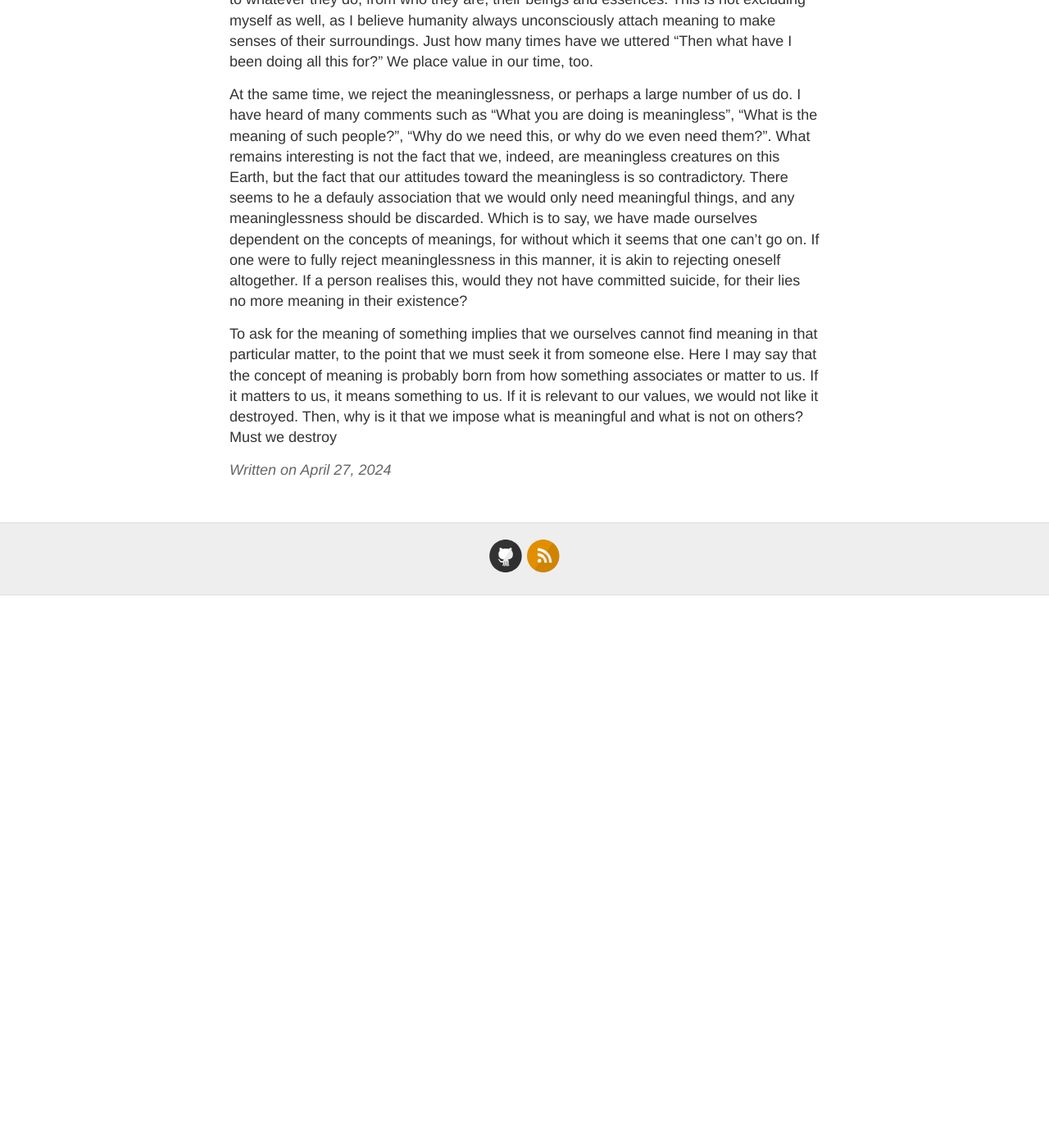
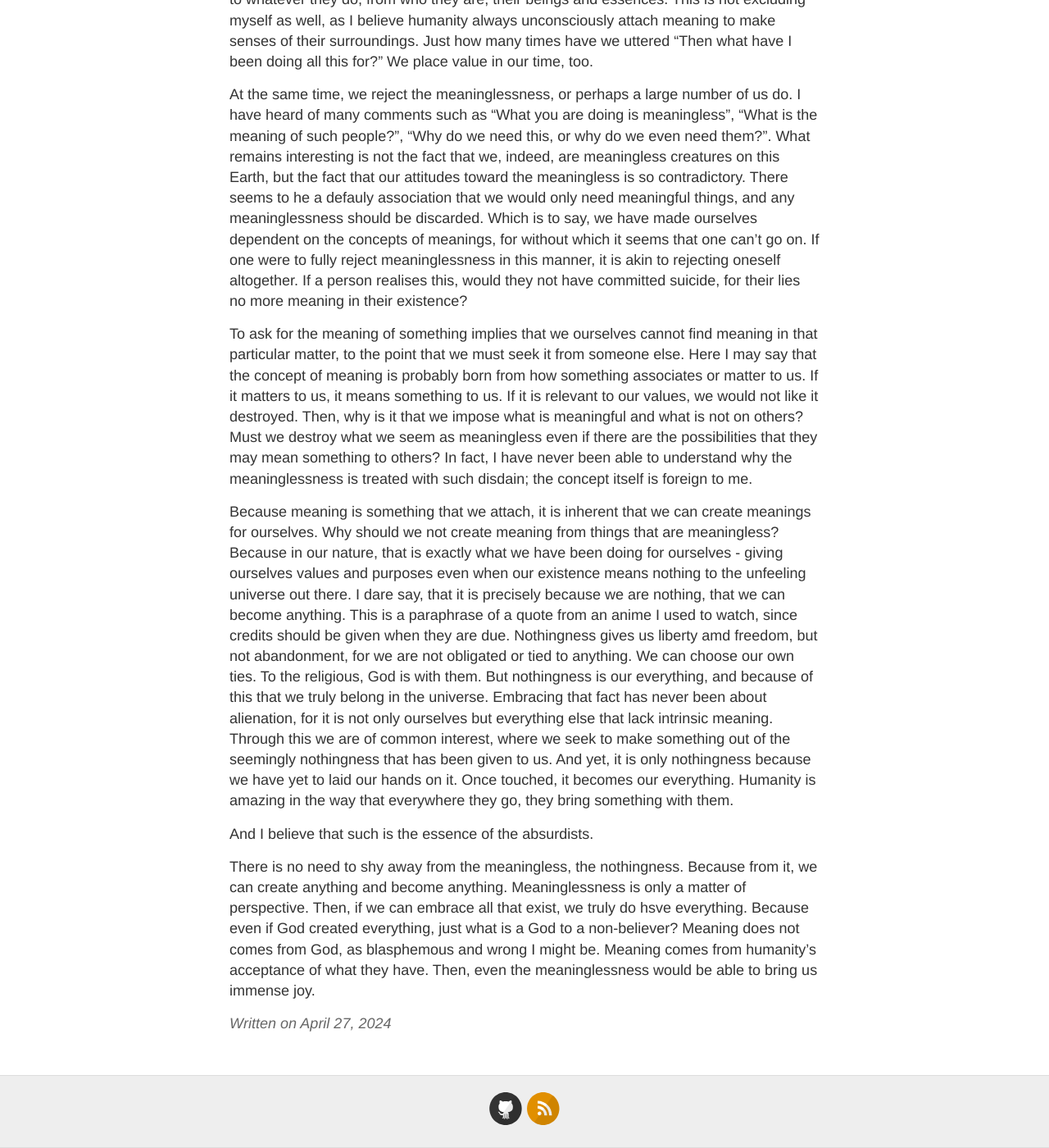
Before and after one commit to theduckshepherd/theduckshepherd.github.io, a Jekyll site: the page built from _posts/2024-04-27-discussion-this-world-is-a-contradiction.md, in a window 1280 px wide and 1400 px high, scrolled down 3598 px. Shown: the whole window at 82% size. Built offline with Jekyll 4.4.1, drawn with Linux system fonts in a browser that asks for light colours; before the commit the page ends 4324 px from its top, so only the background shows below that.

Commit message:
Update 2024-04-27-discussion-this-world-is-a-contradiction.md

```diff
--- a/_posts/2024-04-27-discussion-this-world-is-a-contradiction.md
+++ b/_posts/2024-04-27-discussion-this-world-is-a-contradiction.md
@@ -34,4 +34,10 @@ The components of the world are interconnected. Unironically, even though we hav
 
 At the same time, we reject the meaninglessness, or perhaps a large number of us do. I have heard of many comments such as "What you are doing is meaningless", "What is the meaning of such people?", "Why do we need this, or why do we even need them?". What remains interesting is not the fact that we, indeed, are meaningless creatures on this Earth, but the fact that our attitudes toward the meaningless is so contradictory. There seems to he a defauly association that we would only need meaningful things, and any meaninglessness should be discarded. Which is to say, we have made ourselves dependent on the concepts of meanings, for without which it seems that one can't go on. If one were to fully reject meaninglessness in this manner, it is akin to rejecting oneself altogether. If a person realises this, would they not have committed suicide, for their lies no more meaning in their existence?
 
-To ask for the meaning of something implies that we ourselves cannot find meaning in that particular matter, to the point that we must seek it from someone else. Here I may say that the concept of meaning is probably born from how something associates or matter to us. If it matters to us, it means something to us. If it is relevant to our values, we would not like it destroyed. Then, why is it that we impose what is meaningful and what is not on others? Must we destroy
+To ask for the meaning of something implies that we ourselves cannot find meaning in that particular matter, to the point that we must seek it from someone else. Here I may say that the concept of meaning is probably born from how something associates or matter to us. If it matters to us, it means something to us. If it is relevant to our values, we would not like it destroyed. Then, why is it that we impose what is meaningful and what is not on others? Must we destroy what we seem as meaningless even if there are the possibilities that they may mean something to others? In fact, I have never been able to understand why the meaninglessness is treated with such disdain; the concept itself is foreign to me.
+
+Because meaning is something that we attach, it is inherent that we can create meanings for ourselves. Why should we not create meaning from things that are meaningless? Because in our nature, that is exactly what we have been doing for ourselves - giving ourselves values and purposes even when our existence means nothing to the unfeeling universe out there. I dare say, that it is precisely because we are nothing, that we can become anything. This is a paraphrase of a quote from an anime I used to watch, since credits should be given when they are due. Nothingness gives us liberty amd freedom, but not abandonment, for we are not obligated or tied to anything. We can choose our own ties. To the religious, God is with them. But nothingness is our everything, and because of this that we truly belong in the universe. Embracing that fact has never been about alienation, for it is not only ourselves but everything else that lack intrinsic meaning. Through this we are of common interest, where we seek to make something out of the seemingly nothingness that has been given to us. And yet, it is only nothingness because we have yet to laid our hands on it. Once touched, it becomes our everything. Humanity is amazing in the way that everywhere they go, they bring something with them.
+
+And I believe that such is the essence of the absurdists.
+
+There is no need to shy away from the meaningless, the nothingness. Because from it, we can create anything and become anything. Meaninglessness is only a matter of perspective. Then, if we can embrace all that exist, we truly do hsve everything. Because even if God created everything, just what is a God to a non-believer? Meaning does not comes from God, as blasphemous and wrong I might be. Meaning comes from humanity's acceptance of what they have. Then, even the meaninglessness would be able to bring us immense joy.
```
